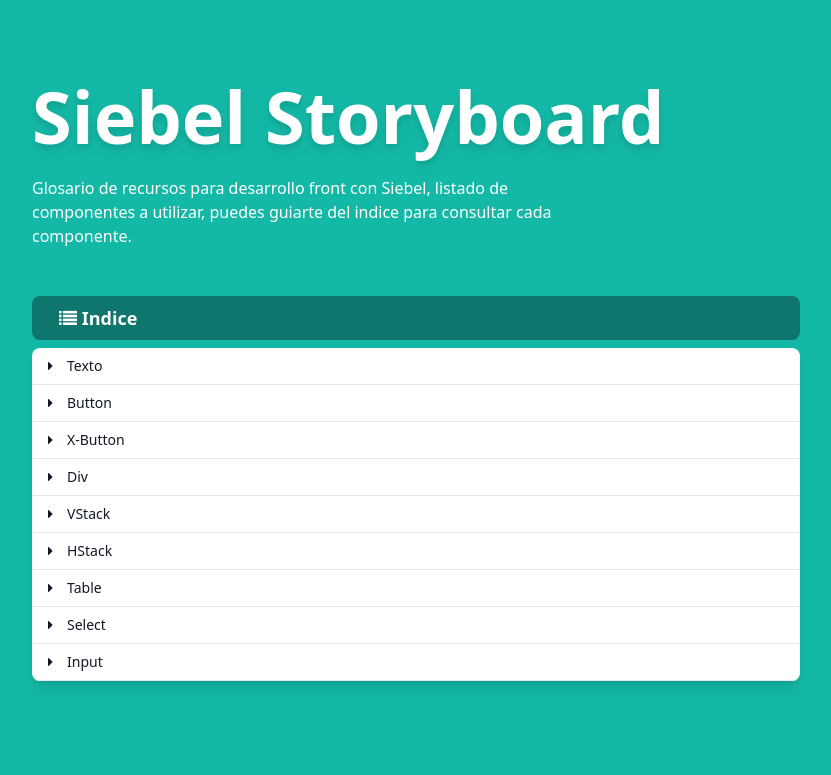
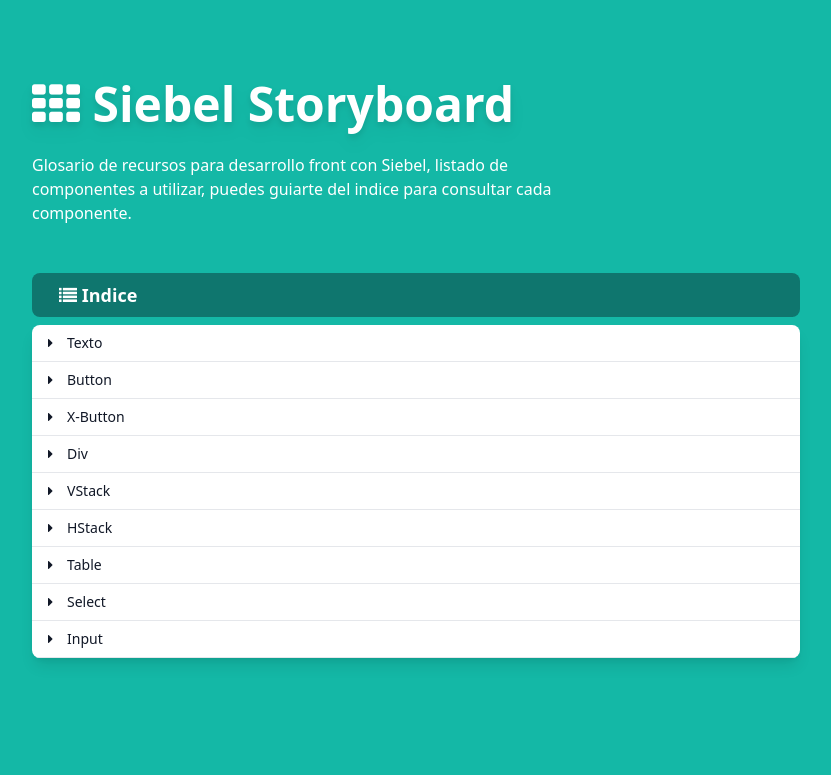
Before and after one commit to sebollito/StoryBook, a website built with webpack: page dist/index.html in a window 1280 px wide. Shown: the top 775 px of the page, without its empty margins (224-1055 px from the left). Built offline with nearby package versions, Linux system fonts and the light colour scheme.

Commit message:
upd: make build

```diff
--- a/dist/index.html
+++ b/dist/index.html
@@ -1 +1 @@
-<!doctype html><html lang="en"><head><meta charset="UTF-8"><meta http-equiv="X-UA-Compatible" content="IE=edge"><meta name="viewport" content="width=device-width,initial-scale=1"><title>Siebel HistoryBook</title><script defer="defer" src="main.27f9b544d5becdff7c6d.js"></script></head><body class="bg-teal-500 text-white p-0 m-0"><template><div id="root" class="flex space-between items-center h-full"><div id="left" class="w-[20%]"></div><div id="center" class="w-[60%] py-[5em]"><h1 class="text-7xl font-bold drop-shadow-lg">Siebel Storyboard</h1><br><p class="w-[70%]">Glosario de recursos para desarrollo front con Siebel, listado de componentes a utilizar, puedes guiarte del indice para consultar cada componente.</p><br><br></div><div id="right" class="w-[20%]"></div></div></template></body></html>
+<!doctype html><html lang="en"><head><meta charset="UTF-8"><meta http-equiv="X-UA-Compatible" content="IE=edge"><meta name="viewport" content="width=device-width,initial-scale=1"><title>Siebel HistoryBook</title><script defer="defer" src="main.29ea92c4ae107f6b408e.js"></script></head><body class="bg-teal-500 text-white p-0 m-0"><template><div id="root" class="flex space-between items-center h-full"><div id="left" class="w-[20%]"></div><div id="center" class="w-[60%] py-[5em]"><h1 class="text-5xl font-bold drop-shadow-lg"><i class="fa fa-th"></i> Siebel Storyboard</h1><br><p class="w-[70%]">Glosario de recursos para desarrollo front con Siebel, listado de componentes a utilizar, puedes guiarte del indice para consultar cada componente.</p><br><br><button id="btn-browser-up" class="transition rounded-full h-[2.5em] w-[2.5em] p-2 shadow-lg bg-orange-500 hover:bg-orange-600 text-white fixed z-10 bottom-[1em] right-[1em] font-bold text-lg"><i class="fa fa-arrow-up"></i></button></div><div id="right" class="w-[20%]"></div></div></template></body></html>
```
Also changed, not shown: 2 other files.
